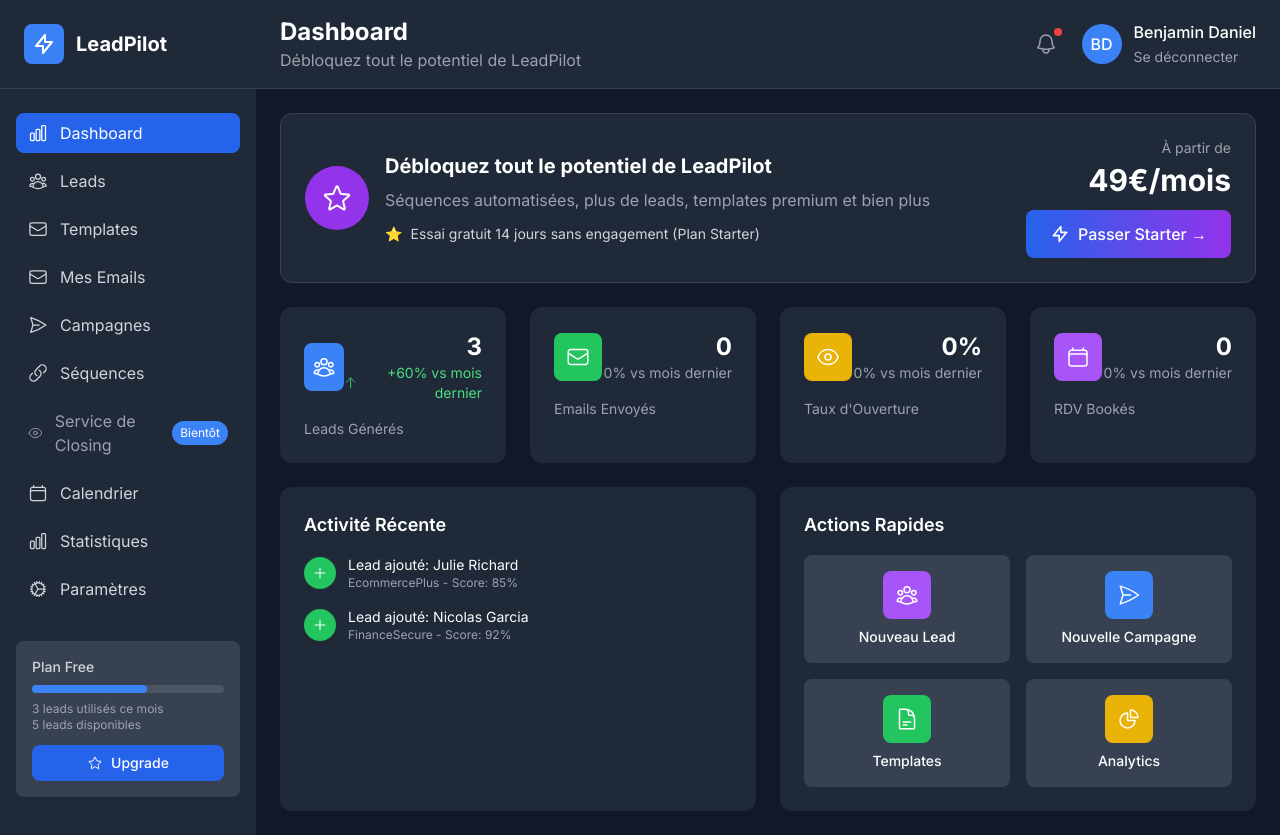
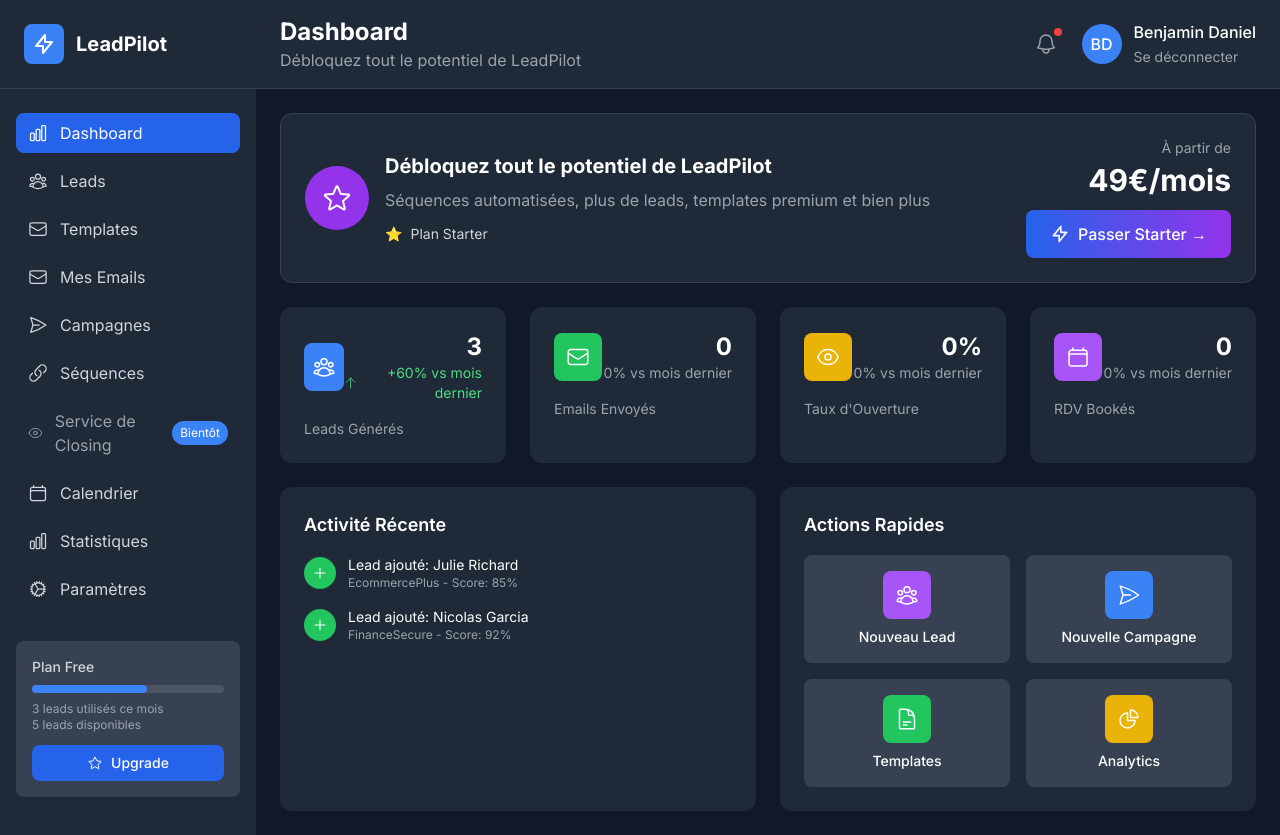
Before and after one commit to benjamindaniel0605-prog/leadpilot3, a Next.js app: page /dashboard in a window 1280 px wide. Built offline with nearby package versions, Linux system fonts and the light colour scheme.

Commit message:
Fix: Essai gratuit 14j seulement pour le plan Pro

```diff
--- a/app/dashboard/page.tsx
+++ b/app/dashboard/page.tsx
@@ -132,15 +132,15 @@
   const getNextPlanInfo = (currentPlan: string) => {
     switch (currentPlan) {
       case 'free':
-        return { name: 'Starter', price: '49€', buttonText: 'Passer Starter' }
+        return { name: 'Starter', price: '49€', buttonText: 'Passer Starter', hasTrial: false }
       case 'starter':
-        return { name: 'Pro', price: '99€', buttonText: 'Passer Pro' }
+        return { name: 'Pro', price: '99€', buttonText: 'Passer Pro', hasTrial: true }
       case 'pro':
-        return { name: 'Growth', price: '299€', buttonText: 'Passer Growth' }
+        return { name: 'Growth', price: '299€', buttonText: 'Passer Growth', hasTrial: false }
       case 'growth':
         return null
       default:
-        return { name: 'Starter', price: '49€', buttonText: 'Passer Starter' }
+        return { name: 'Starter', price: '49€', buttonText: 'Passer Starter', hasTrial: false }
     }
   }
 
@@ -309,7 +309,7 @@
                     <div className="flex items-center space-x-2 text-sm">
                       <span className="text-yellow-400">⭐</span>
                       <span className="text-gray-300">
-                        Essai gratuit 14 jours sans engagement (Plan {nextPlan.name})
+                        {nextPlan.hasTrial ? `Essai gratuit 14 jours sans engagement (Plan ${nextPlan.name})` : `Plan ${nextPlan.name}`}
                       </span>
                     </div>
                   </div>
```
